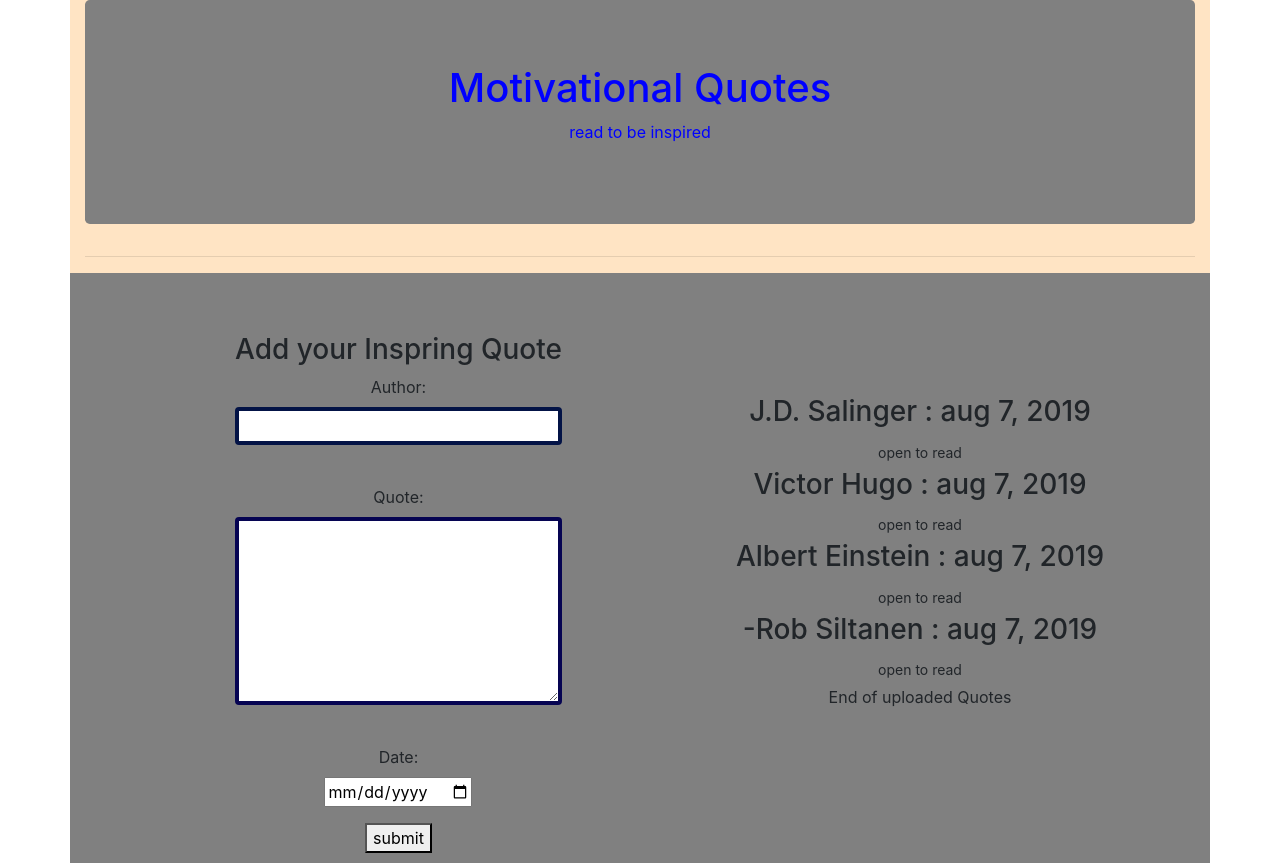
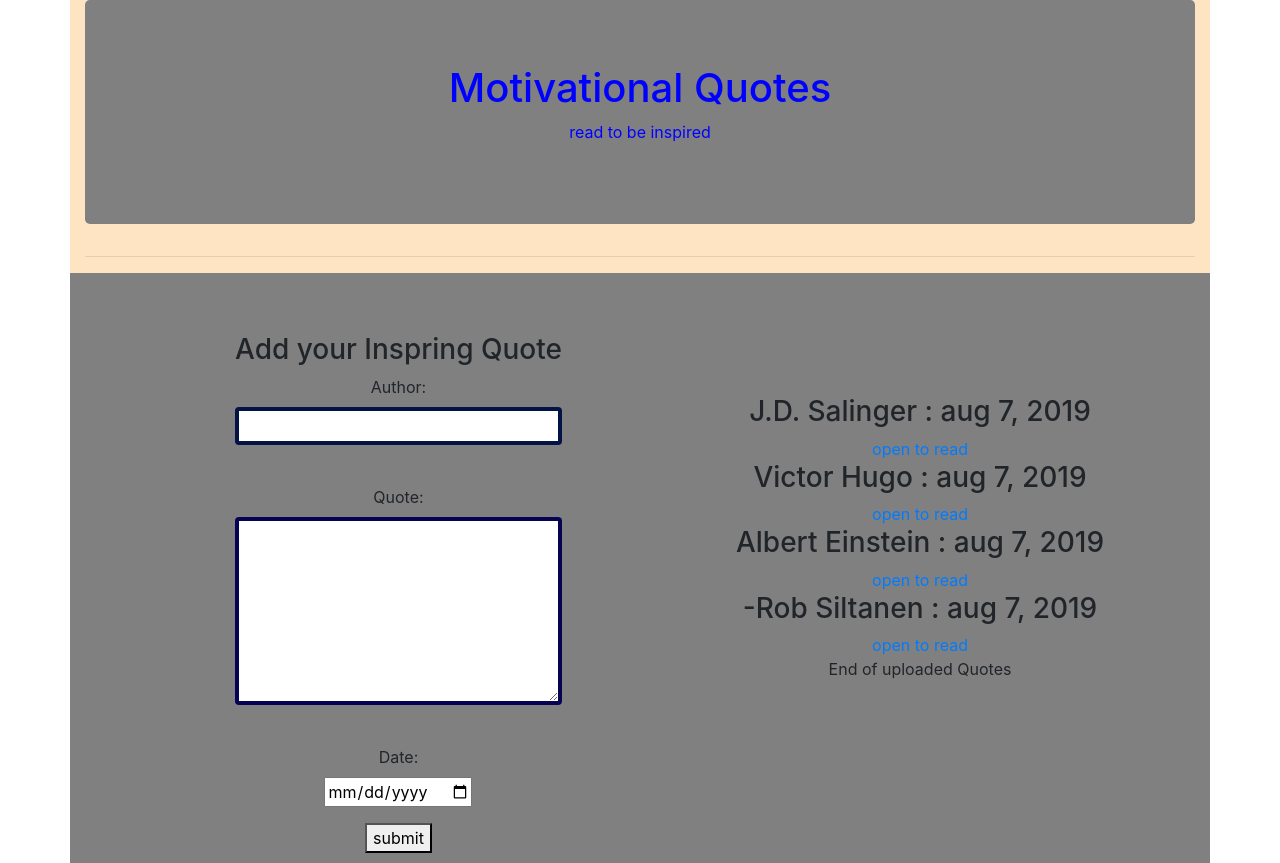
Before and after one commit to limobrian/Quotes-App, an Angular app: page / in a window 1280 px wide. Built offline with nearby package versions, Linux system fonts and the light colour scheme.

Commit message:
open botton

```diff
--- a/src/app/quote/quote.component.html
+++ b/src/app/quote/quote.component.html
@@ -19,7 +19,7 @@
         <h3 id="{{i}}" appStrikethrough>{{quote.name}} : {{quote.completeDate|date|lowercase}}</h3>
 
         <div>
-          <a href="#" class="btn btn-sm animated-button thar-one" (click)='toogleDetails(i)'>open to read</a> </div>
+          <a href="#" (click)='toogleDetails(i)'>open to read</a> </div>
 
         <div *ngIf="quote.showDescription">
           <app-quote-details *ngIf="quote.showDescription" [quote]='quote' (isComplete)='deleteQuote($event,i)'>
```
